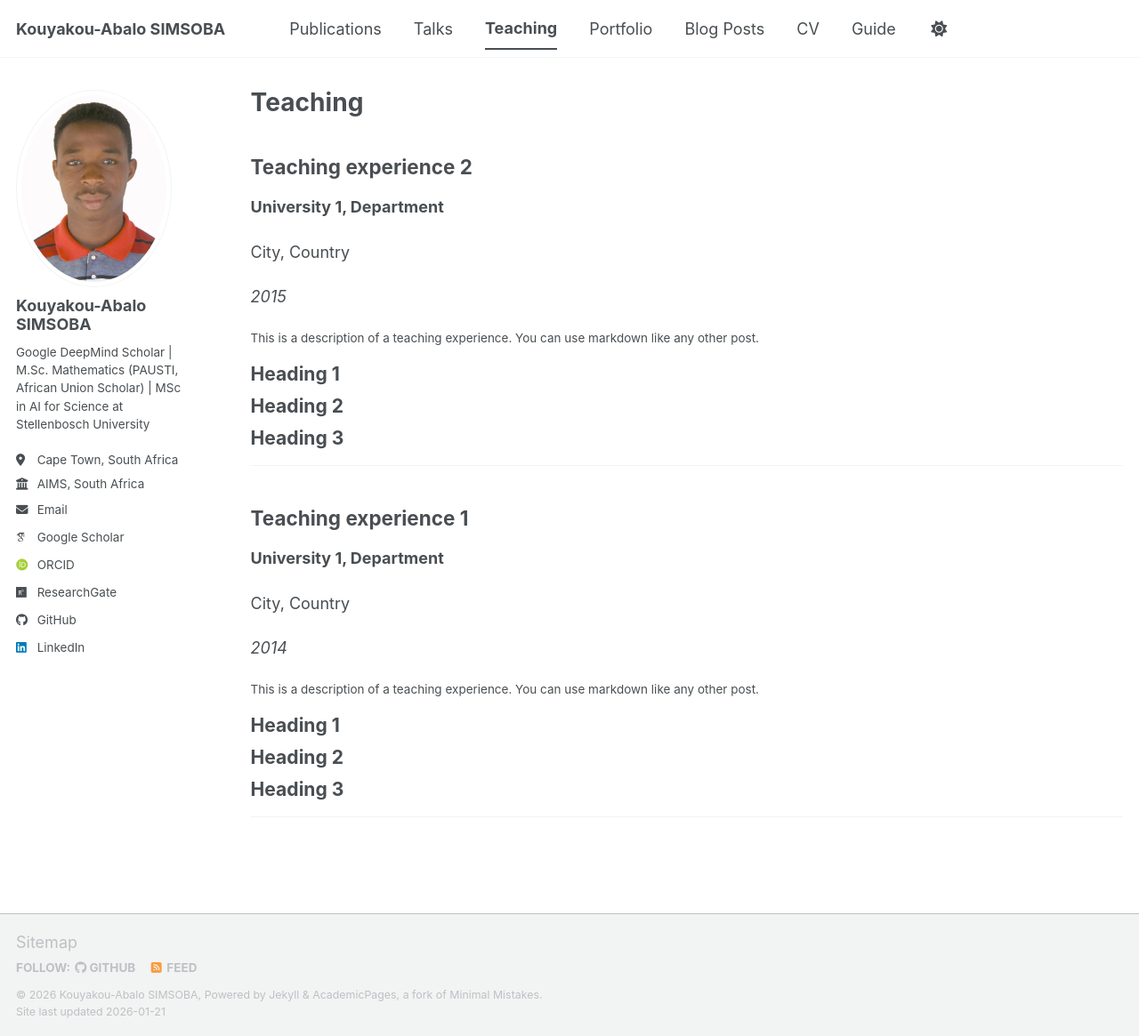
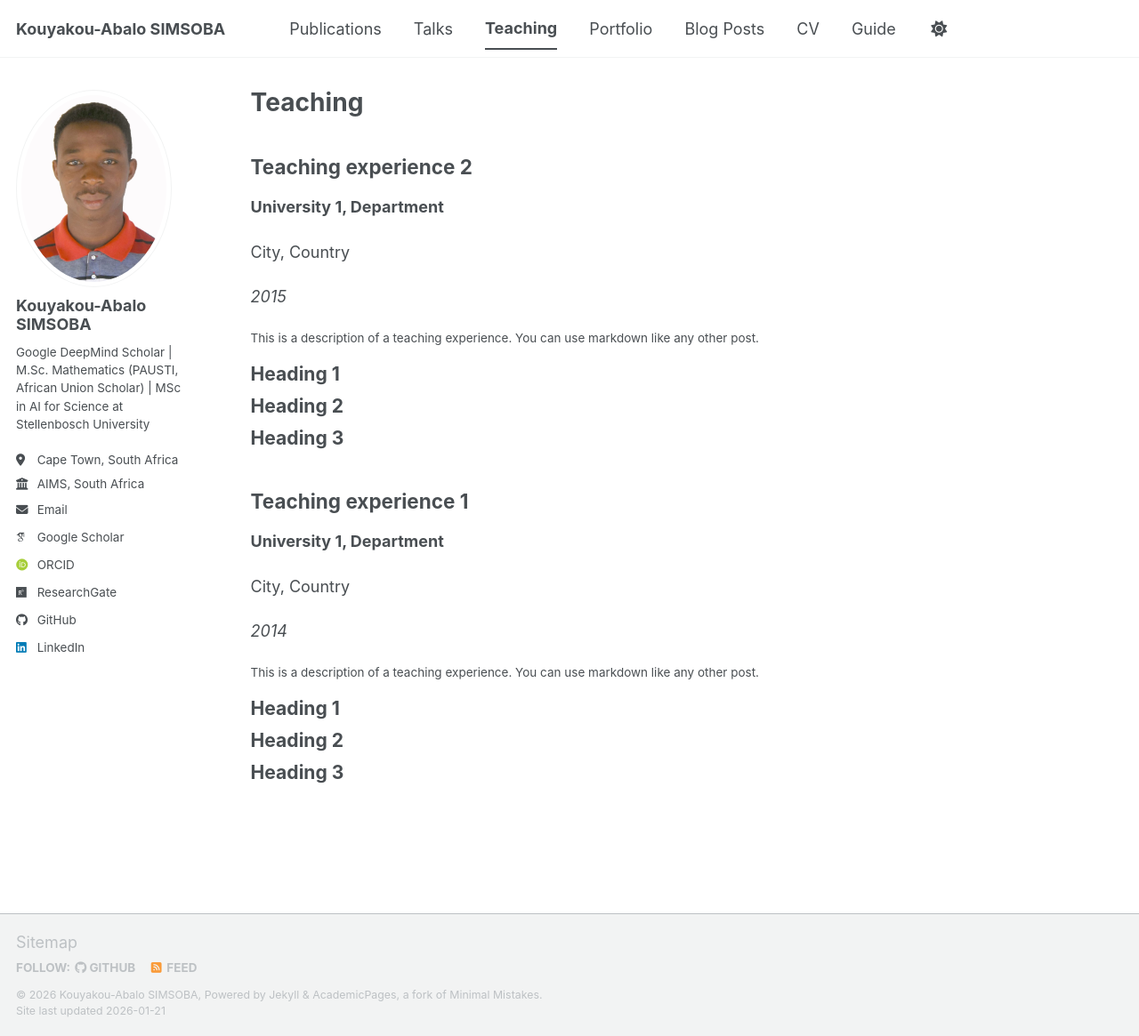
Before and after one commit to simsoba-research/simsoba-research.github.io, a Jekyll site: the page built from _pages/teaching.html, in a window 1280 px wide and 1165 px high. Shown: the whole window at 89% size. Built offline with Jekyll 4.4.1, drawn with Linux system fonts in a browser that asks for light colours; some web fonts are replaced; a script bundle is joined from its source files by our own code; library files that are not in the unit come from our copies.

Commit message:
Update teaching.html

```diff
--- a/_pages/teaching.html
+++ b/_pages/teaching.html
@@ -10,7 +10,7 @@ author_profile: true
 {% for post in site.teaching reversed %}
 <article class="archive__item">
 
-  <h2 class="archive__item-title">
+  <h2 class="archive__item-title teaching-title">
     {{ post.title }}
   </h2>
 
@@ -30,7 +30,5 @@ author_profile: true
     {{ post.content }}
   </div>
 
-  <hr>
-
 </article>
 {% endfor %}
```
